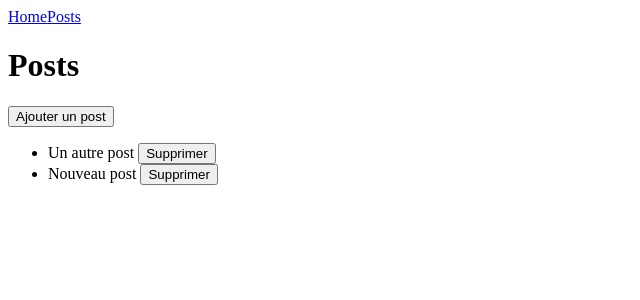
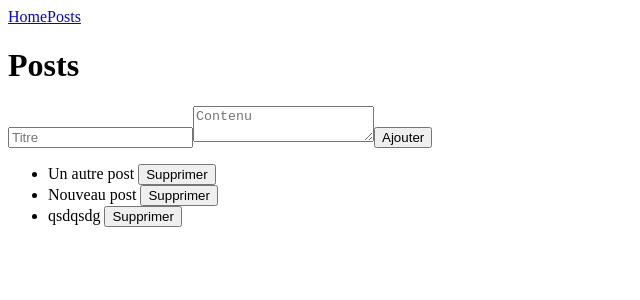
Before and after one commit to wassim-triki/react-template, a React (Vite) app: page /posts in a window 1280 px wide. Shown: the top 300 px of the page, without its empty margins (0-640 px from the left). Built offline with nearby package versions, Linux system fonts and the light colour scheme; data requests are answered from the project's data file.

Commit message:
add react-hook-form & AddPostForm.jsx component and update Posts page

```diff
--- a/db.json
+++ b/db.json
@@ -9,6 +9,11 @@
       "id": "f418",
       "title": "Nouveau post",
       "content": "Contenu du nouveau post"
+    },
+    {
+      "id": "8daf",
+      "title": "qsdqsdg",
+      "content": "qsdqsdfsdf"
     }
   ]
 }
--- a/package.json
+++ b/package.json
@@ -10,10 +10,12 @@
     "preview": "vite preview"
   },
   "dependencies": {
+    "@hookform/resolvers": "^5.0.1",
     "axios": "^1.9.0",
     "json-server": "^1.0.0-beta.3",
     "react": "^19.1.0",
     "react-dom": "^19.1.0",
+    "react-hook-form": "^7.56.4",
     "react-router-dom": "^7.6.0"
   },
   "devDependencies": {
--- /dev/null
+++ b/src/components/AddPostForm.jsx
@@ -0,0 +1,23 @@
+import React from 'react';
+import { useForm } from 'react-hook-form';
+import { createPost } from '../services/posts';
+
+const AddPostForm = ({ onPostAdded }) => {
+  const { register, handleSubmit, reset } = useForm();
+
+  const onSubmit = async (data) => {
+    await createPost(data);
+    onPostAdded();
+    reset();
+  };
+
+  return (
+    <form onSubmit={handleSubmit(onSubmit)}>
+      <input {...register('title')} placeholder="Titre" required />
+      <textarea {...register('content')} placeholder="Contenu" required />
+      <button type="submit">Ajouter</button>
+    </form>
+  );
+};
+
+export default AddPostForm;
--- a/src/pages/Posts.jsx
+++ b/src/pages/Posts.jsx
@@ -1,5 +1,6 @@
 import React, { useEffect, useState } from 'react';
 import { createPost, deletePost, fetchPosts } from '../services/posts';
+import AddPostForm from '../components/AddPostForm';
 
 const Posts = () => {
   const [posts, setPosts] = useState([]);
@@ -12,12 +13,7 @@ const Posts = () => {
     getPosts();
   }, []);
 
-  const handleAddPost = async () => {
-    const newPost = {
-      title: 'Nouveau post',
-      content: 'Contenu du nouveau post',
-    };
-    await createPost(newPost);
+  const handlePostAdded = async () => {
     const data = await fetchPosts();
     setPosts(data);
   };
@@ -31,7 +27,7 @@ const Posts = () => {
   return (
     <div>
       <h1>Posts</h1>
-      <button onClick={handleAddPost}>Ajouter un post</button>
+      <AddPostForm onPostAdded={handlePostAdded} />
       <ul>
         {posts.map((post) => (
           <li key={post.id}>
```
Also changed, not shown: 1 other file (tests, documents, lock files or other folders).
